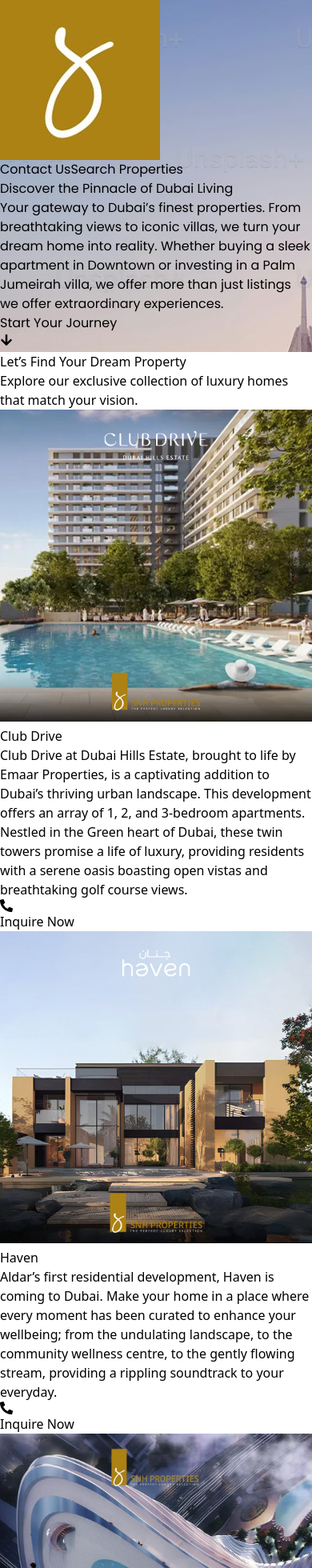
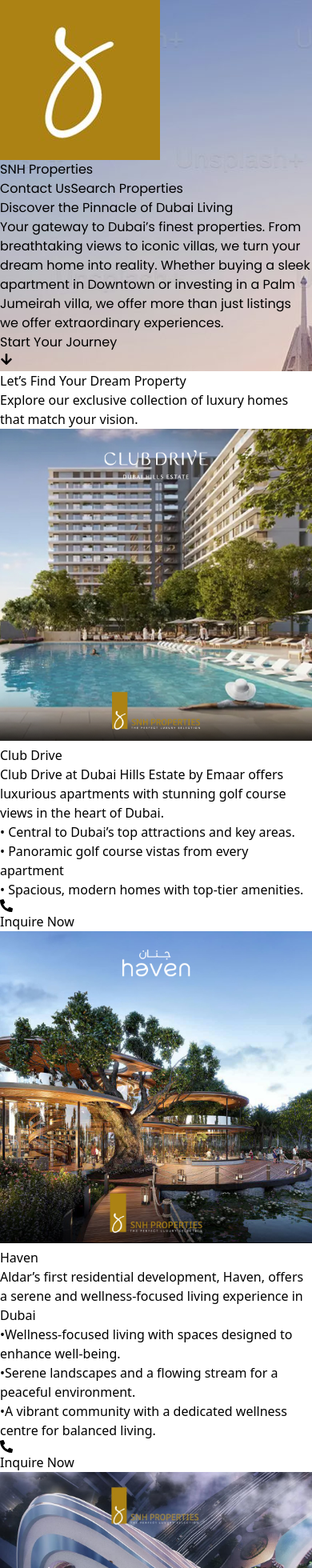
Before and after one commit to Luqmanoffical/SNH, a React (Vite) app: page / in a window 390 px wide. Shown: the top 1960 px of the page at 80% size. Built offline with nearby package versions, Linux system fonts and the light colour scheme.

Commit message:
product responsive

```diff
--- a/src/components/Hero.jsx
+++ b/src/components/Hero.jsx
@@ -12,10 +12,15 @@
         className="bg-cover bg-center h-screen"
         style={{ backgroundImage: `url(${hero1})`, fontFamily: "'Poppins', sans-serif" }}
       >
+        <div className='py-3'>
+
+        </div>
         {/* Header Section */}
-        <div className="max-w-screen-xl mx-auto flex justify-between items-center p-6 md:p-8 relative z-10">
-          <img src={Logo} alt="logo" className="w-10 h-10 rounded-full" />
-          <div className="space-x-6 text-white">
+        <div className="max-w-screen-xl mx-auto flex justify-between rounded-2xl bg-[#07070759] items-center py-6 px-10 md:py-4 relative z-10">
+          <div className='flex items-center'>
+          <img src={Logo} alt="logo" className="w-10 h-10 rounded-full" /> <span className='ml-2 text-white text-2xl font-semibold '> SNH Properties</span>
+          </div>
+           <div className="space-x-6 text-white">
             <a
               href="#contact"
               className="text-lg font-medium text-white hover:text-gray-300 transition duration-300"
--- a/src/components/precomponents/Products.jsx
+++ b/src/components/precomponents/Products.jsx
@@ -93,10 +93,10 @@
       };
 
     return (
-        <div className="max-w-7xl mx-auto px-6 py-12">
+        <div className="w-full md:max-w-7xl mx-2 md:mx-auto px-2 md:px-6 py-12">
             {/* Product 1 */}
-            <div data-aos="fade-up" className="flex gap-6 items-center mb-16">
-                <div className="w-[40%]">
+            <div data-aos="fade-up" className="flex flex-col lg:flex-row  gap-6 items-center mb-16">
+                <div className=" w-full md:w-[40%]">
                    <Slider {...settings}>
                         <motion.div
                             className="h-64"
@@ -172,11 +172,18 @@
                         </motion.div>
                     </Slider>
                 </div>
-                <div className="w-[60%]">
+                <div className="w-full md:w-[60%]">
                     <h1 className="text-3xl font-semibold text-gray-950 mb-4">Club Drive</h1>
-                    <p className="text-lg text-gray-600 mb-6">
-                        Club Drive at Dubai Hills Estate, brought to life by Emaar Properties, is a captivating addition to Dubai’s thriving urban landscape. This development offers an array of 1, 2, and 3-bedroom apartments. Nestled in the Green heart of Dubai, these twin towers promise a life of luxury, providing residents with a serene oasis boasting open vistas and breathtaking golf course views.
-                    </p>
+                    <p className="text-lg text-gray-600 mb-1">
+                    Club Drive at Dubai Hills Estate by Emaar offers luxurious apartments with stunning golf course views in the heart of Dubai.                    </p>
+                    <ul class="space-y-2 my-3 text-gray-700 ">
+                        <li  class="flex items-start">
+                        <span class="mr-4 text-primary font-bold">•</span> Central to Dubai’s top attractions and key areas.</li>
+                        <li  class="flex items-start">
+                        <span class="mr-4 text-primary font-bold">•</span> Panoramic golf course vistas from every apartment</li>
+                        <li  class="flex items-start">
+                        <span class="mr-4 text-primary font-bold">•</span> Spacious, modern homes with top-tier amenities.</li>
+                    </ul>
                     <motion.button
                         className="px-0 py-3 w-[10rem] flex items-center justify-center bg-[#f0c54e] text-white font-semibold rounded-lg shadow-lg transition duration-300 ease-in-out"
                         whileHover={{ scale: 1.1 }}
@@ -188,8 +195,8 @@
             </div>
 
             {/* Product 2 */}
-            <div data-aos="fade-up" className="flex gap-6 items-center mb-16">
-            <div className="w-[40%]">
+            <div data-aos="fade-up" className="flex flex-col lg:flex-row  gap-6 items-center mb-16">
+            <div className="w-full md:w-[40%]">
                    <Slider {...settings}>
                         <motion.div
                             className="h-64"
@@ -265,11 +272,19 @@
                         </motion.div>
                     </Slider>
                 </div>
-                <div  className="w-[60%]">
+                <div  className="w-full md:w-[60%]">
                     <h1 className="text-3xl font-semibold text-gray-950 mb-4">Haven</h1>
-                    <p className="text-lg text-gray-600 mb-6">
-                        Aldar’s first residential development, Haven is coming to Dubai. Make your home in a place where every moment has been curated to enhance your wellbeing; from the undulating landscape, to the community wellness centre, to the gently flowing stream, providing a rippling soundtrack to your everyday.
-                    </p>
+                    <p className="text-lg text-gray-600 mb-1">
+                    Aldar’s first residential development, Haven, offers a serene and wellness-focused living experience in Dubai
+                        </p>
+                        <ul class="space-y-2 my-3 text-gray-700 ">
+                            <li class="flex items-start">
+                            <span class="mr-4 text-primary font-bold">•</span>Wellness-focused living with spaces designed to enhance well-being.</li>
+                            <li class="flex items-start">
+                            <span class="mr-4 text-primary font-bold">•</span>Serene landscapes and a flowing stream for a peaceful environment.</li>
+                            <li class="flex items-start">
+                            <span class="mr-4 text-primary font-bold">•</span>A vibrant community with a dedicated wellness centre for balanced living.</li>
+                        </ul>
                     <motion.button
                         className="px-0 py-3 w-[10rem] flex items-center justify-center bg-[#f0c54e] text-white font-semibold rounded-lg shadow-lg transition duration-300 ease-in-out"
                         whileHover={{ scale: 1.1 }}
@@ -281,8 +296,8 @@
             </div>
 
             {/* Product 3 */}
-            <div data-aos="fade-up" className="flex gap-6 items-center mb-16">
-            <div className="w-[40%]">
+            <div data-aos="fade-up" className="flex flex-col lg:flex-row  gap-6 items-center mb-16">
+            <div className="w-full md:w-[40%]">
                    <Slider {...settings}>
                         <motion.div
                             className="h-64"
@@ -383,11 +398,23 @@
 
                     </Slider>
                 </div>
-                <div className="w-[60%]">
+                <div className="w-full md:w-[60%]">
                     <h1 className="text-3xl font-semibold text-gray-950 mb-4">Bugatti Residences</h1>
-                    <p className="text-lg text-gray-600 mb-6">
-                        The World’s first Bugatti Residences in Dubai. Developed by Binghatti, this exceptional project in Business Bay introduces 171 luxurious mansions and 11 sky mansion penthouses, redefining the concept of opulent living.
-                    </p>
+                    <p className="text-lg text-gray-700 mb-1">
+                    Introducing the world’s first Bugatti Residences in Dubai, offering unparalleled luxury.   </p>
+
+                    <ul class="space-y-2 my-3 text-gray-700 ">
+            <li class="flex items-start">
+                <span class="mr-4 text-primary font-bold">•</span> The world’s first Bugatti Residences, setting a new standard of luxury.
+            </li>
+            <li class="flex items-start">
+                <span class="mr-4 text-primary font-bold">•</span> 171 mansions and 11 sky mansion penthouses for the ultimate in exclusivity.
+            </li>
+            <li class="flex items-start">
+                <span class="mr-4 text-primary font-bold">•</span> Prime location in Business Bay, Dubai, offering unmatched prestige.
+            </li>
+        </ul>
+
                     <motion.button
                         className="px-0 py-3 w-[10rem] flex items-center justify-center bg-[#f0c54e] text-white font-semibold rounded-lg shadow-lg transition duration-300 ease-in-out"
                         whileHover={{ scale: 1.1 }}
```
